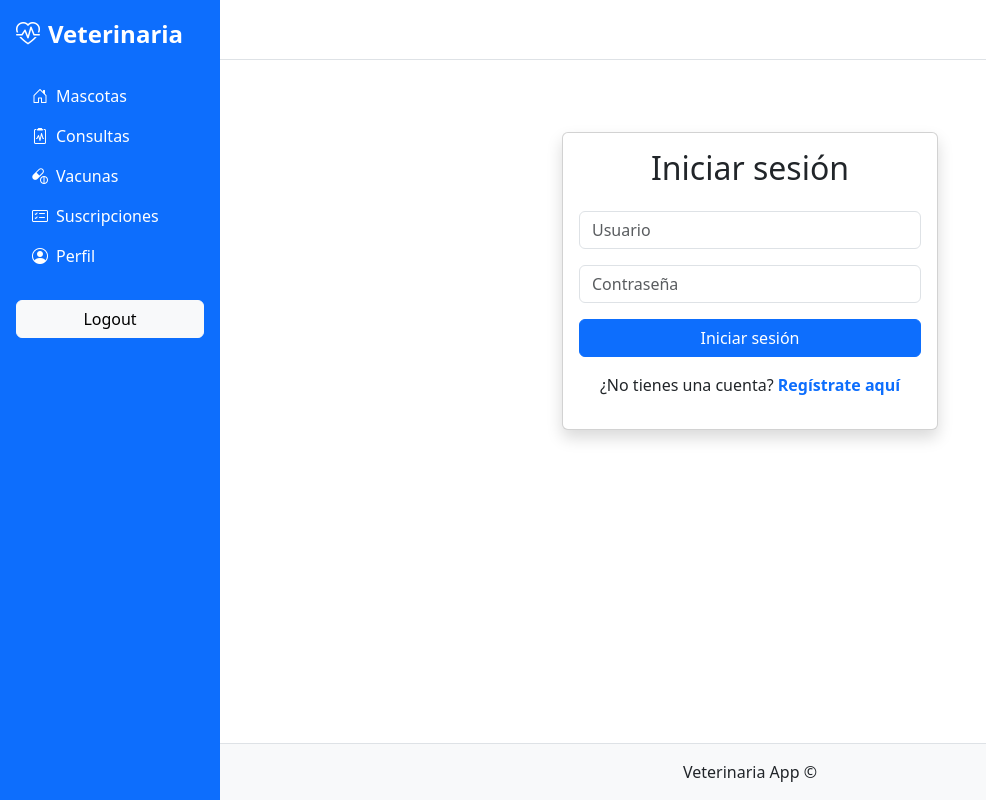
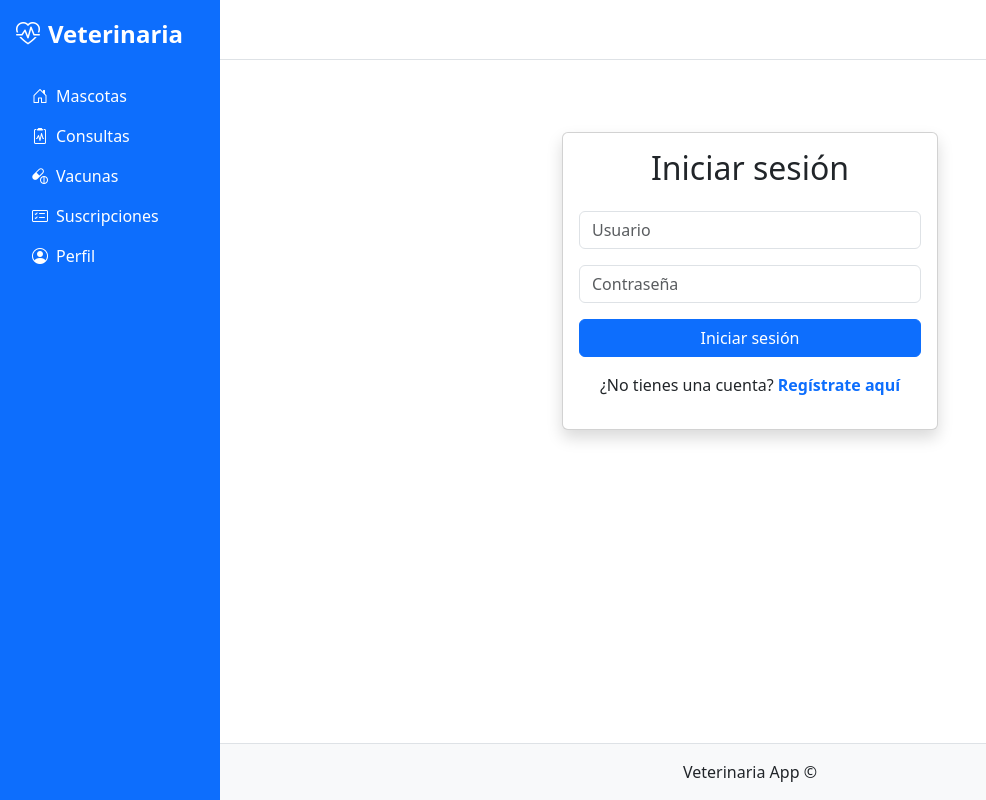
Before and after one commit to hansorealva19/ProyectoFinal_HansOre, a React (Vite) app in the folder veterinaria-app/frontend/: page /login in a window 1280 px wide. Shown: the whole page, without its empty margins (0-986 px from the left). Built offline with nearby package versions, Linux system fonts and the light colour scheme.

Commit message:
Ocultar logout cuando no estas logueado

```diff
--- a/veterinaria-app/frontend/src/components/Layout.jsx
+++ b/veterinaria-app/frontend/src/components/Layout.jsx
@@ -6,6 +6,7 @@ export default function Layout() {
   const navigate = useNavigate();
   const location = useLocation();
   const user = JSON.parse(localStorage.getItem('user'));
+  const token = localStorage.getItem('token'); // Verifica si hay un token
   const isVeterinario = user?.rol === 'veterinario';
   const { carritoCount } = useCarrito();
 
@@ -57,7 +58,10 @@ export default function Layout() {
             </Link>
           </li>
         </ul>
-        <button onClick={handleLogout} className="btn btn-light mt-4 w-100">Logout</button>
+        {/* Mostrar el botón de Logout solo si el usuario está logueado */}
+        {token && (
+          <button onClick={handleLogout} className="btn btn-light mt-4 w-100">Logout</button>
+        )}
       </nav>
 
       {/* Main content */}
@@ -79,7 +83,7 @@ export default function Layout() {
                   </span>
                 )}
               </Link>
-              {/* Popover resumen mejorado, más grande y con mascota */}
+              {/* Popover resumen */}
               {showResumen && (
                 <div
                   className="shadow-lg rounded-4 bg-white p-0"
```
